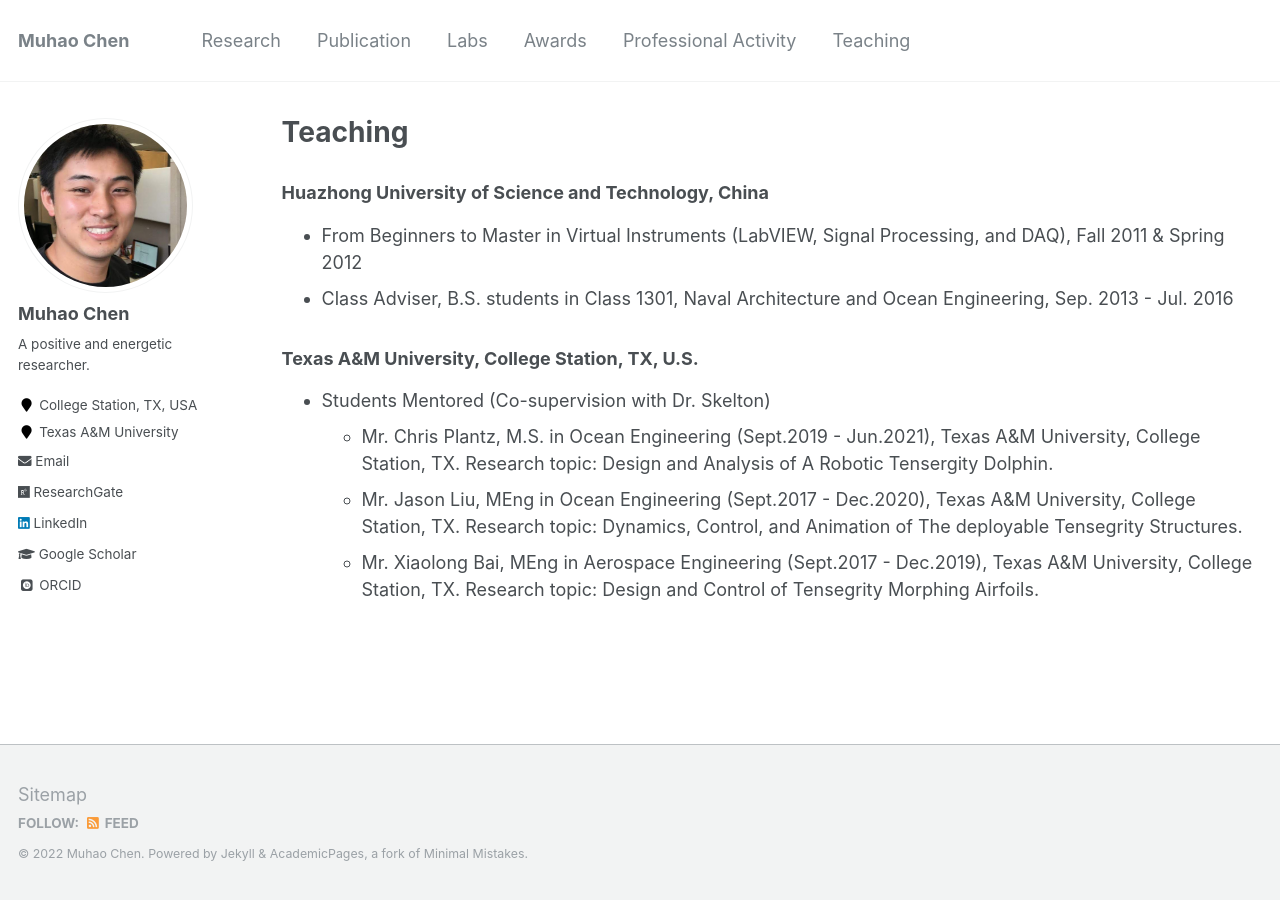
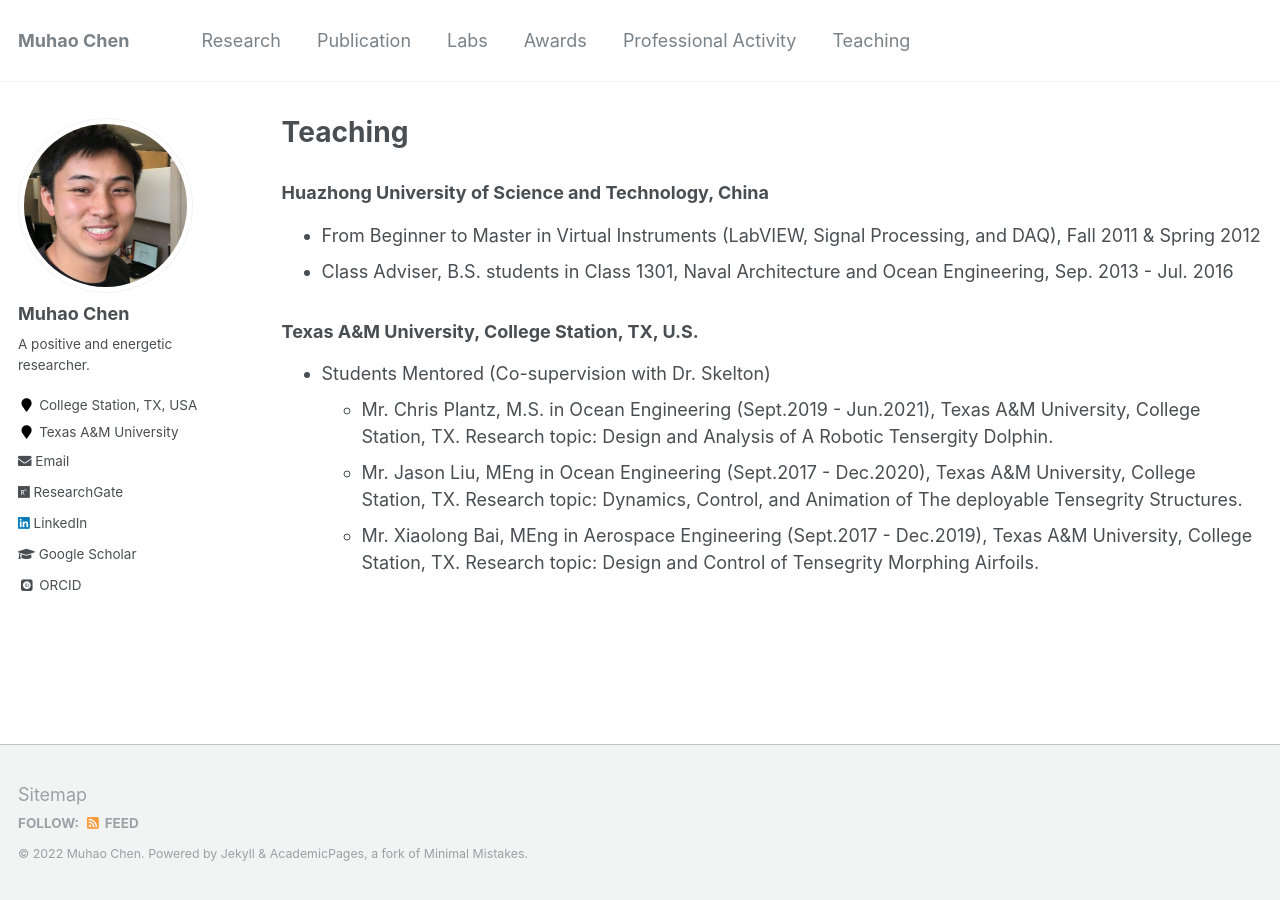
Before and after one commit to Muhao-Chen/muhao-chen.github.io, a Jekyll site: the page built from _pages/teaching.md, in a window 1280 px wide. Built offline with Jekyll 4.4.1, drawn with Linux system fonts in a browser that asks for light colours; some web fonts are replaced.

Commit message:
Update teaching.md

```diff
--- a/_pages/teaching.md
+++ b/_pages/teaching.md
@@ -7,7 +7,7 @@ toc: true
 ---
 
 ### Huazhong University of Science and Technology, China
-- From Beginners to Master in Virtual Instruments (LabVIEW, Signal Processing, and DAQ), Fall 2011 & Spring 2012
+- From Beginner to Master in Virtual Instruments (LabVIEW, Signal Processing, and DAQ), Fall 2011 & Spring 2012
 - Class Adviser, B.S. students in Class 1301, Naval Architecture and Ocean Engineering, Sep. 2013 - Jul. 2016
 
 
```
